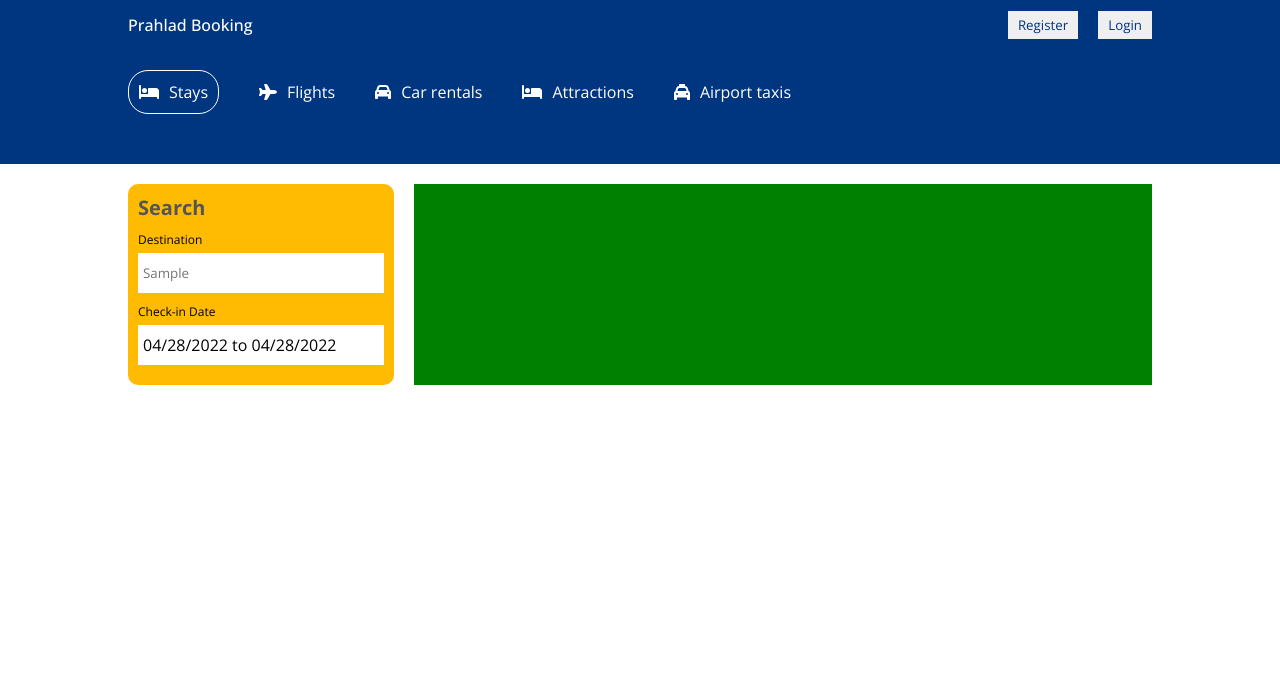
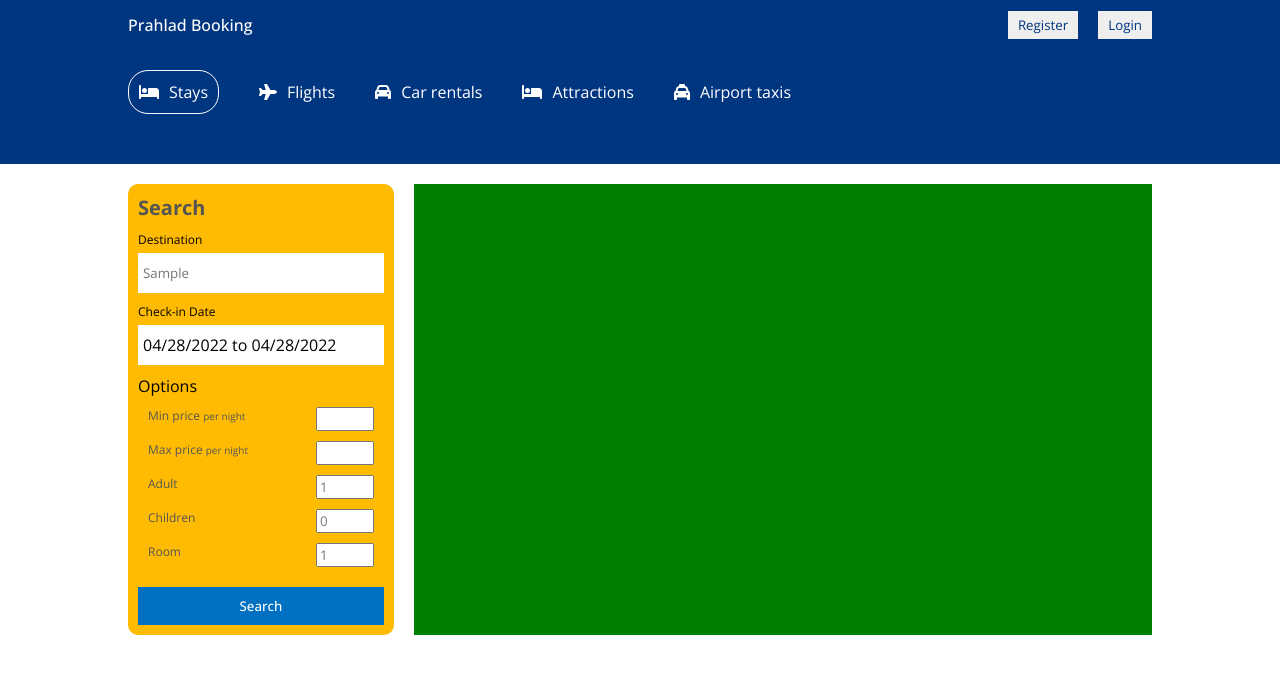
Before and after one commit to prahladtimalsina/React-Booking-Reservation-App, a React (Create React App) app: page / in a window 1280 px wide. Both pictures are taken after typing "Sample" into the empty fields and a click on the button "Search". Shown: the top 674 px of the page. Built offline with nearby package versions, Linux system fonts and the light colour scheme.

Commit message:
search list pre state fetch location

```diff
--- a/src/pages/list/List.jsx
+++ b/src/pages/list/List.jsx
@@ -41,6 +41,67 @@ const List = () => {
                 />
               )}
             </div>
+            <div className="lsItem">
+              <label>Options</label>
+              <div className="lsOptions">
+                <div className="lsOptionItem">
+                  <span className="lsOptionsText">
+                    Min price <small>per night</small>
+                  </span>
+                  <input
+                    type="number"
+                    className="lsOptionInput"
+                    name=""
+                    id=""
+                  />
+                </div>
+                <div className="lsOptionItem">
+                  <span className="lsOptionsText">
+                    Max price <small>per night</small>
+                  </span>
+                  <input
+                    type="number"
+                    className="lsOptionInput"
+                    name=""
+                    id=""
+                  />
+                </div>
+                <div className="lsOptionItem">
+                  <span className="lsOptionsText">Adult</span>
+                  <input
+                    type="number"
+                    min={1}
+                    className="lsOptionInput"
+                    placeholder={options.adult}
+                    name=""
+                    id=""
+                  />
+                </div>
+                <div className="lsOptionItem">
+                  <span className="lsOptionsText">Children</span>
+                  <input
+                    type="number"
+                    min={0}
+                    className="lsOptionInput"
+                    placeholder={options.children}
+                    name=""
+                    id=""
+                  />
+                </div>
+                <div className="lsOptionItem">
+                  <span className="lsOptionsText">Room</span>
+                  <input
+                    type="number"
+                    min={1}
+                    className="lsOptionInput"
+                    placeholder={options.room}
+                    name=""
+                    id=""
+                  />
+                </div>
+              </div>
+            </div>
+            <button>Search</button>
           </div>
           <div className="listResult"></div>
         </div>
--- a/src/pages/list/list.css
+++ b/src/pages/list/list.css
@@ -54,6 +54,30 @@
     cursor: pointer;
 }
 
+.lsOptions{
+    padding: 10px;
+}
+
+.lsOptionItem{
+    display: flex;
+    justify-content:space-between;
+    margin-bottom: 10px;
+    color: #555;
+    font-size: 12px;
+}
+.lsOptionInput{
+    width: 50px;
+}
+
+.listSearch>button{
+    padding: 10px;
+    background-color: #0071c2;
+    color: white;
+    border: none;
+    width: 100%;
+    font-weight: 500;
+    cursor: pointer;
+}
 .listResult{
     flex: 3;
     background-color:green;
```
